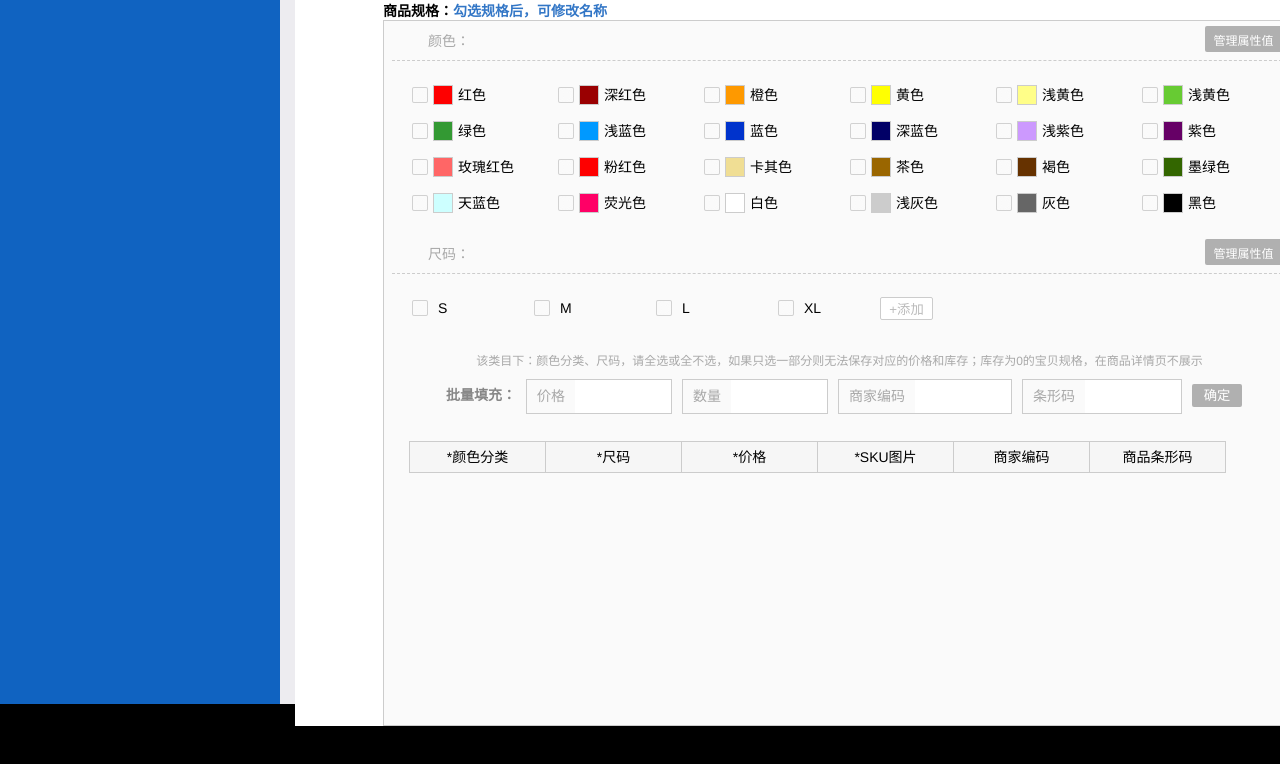
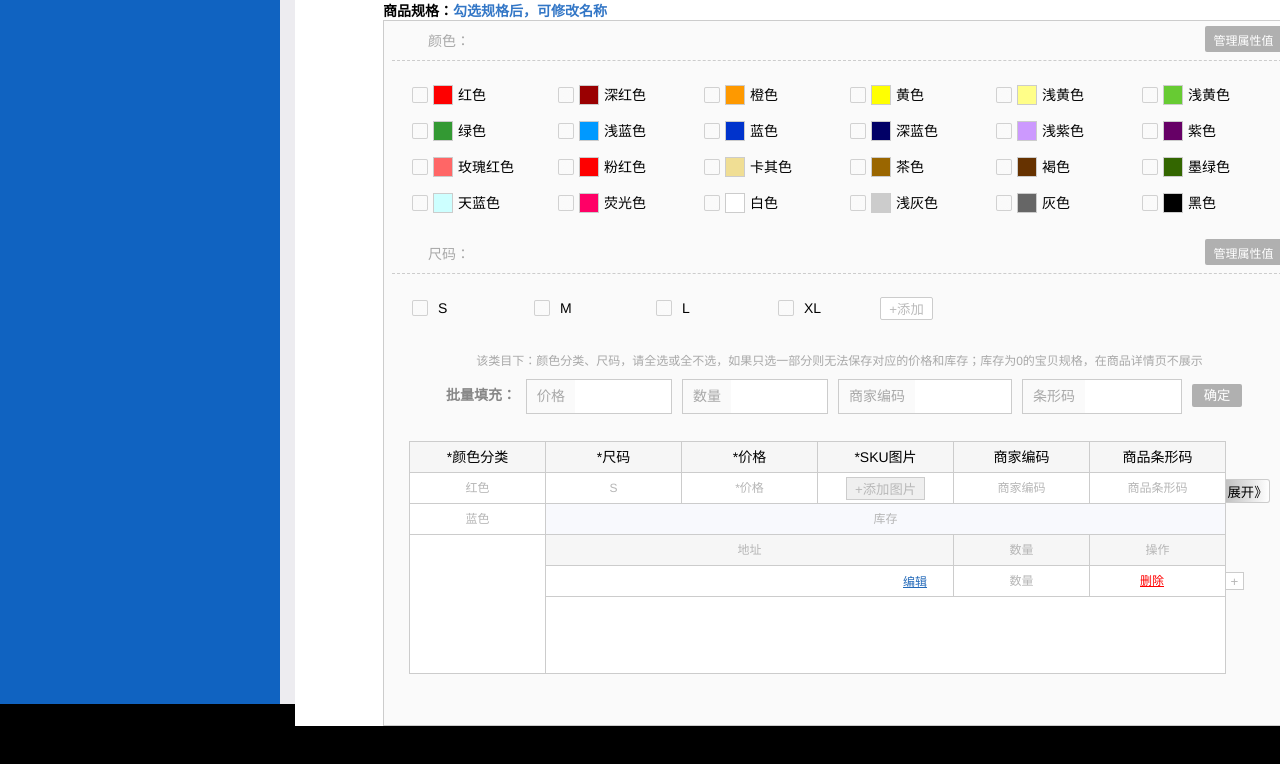
Before and after one commit to 13120314832/Shopping_mall, a Vue app: page / in a window 1280 px wide. Shown: the top 764 px of the page. Built offline with nearby package versions, Linux system fonts and the light colour scheme.

Commit message:
zhengli
整理一下

```diff
--- a/src/components/HelloWorld.vue
+++ b/src/components/HelloWorld.vue
@@ -20,7 +20,6 @@
                   <span>{{Bin_Color.Bin_Color_Color}}</span>
                 </li>
               </ul>
-
             </div>
             <!-- 尺码 size -->
             <div class="Bin_Size">
@@ -63,15 +62,11 @@
               </div>
               <!-- 具体内容 -->
               <!-- <CfnBody v-if="showcom"></CfnBody> -->
-
-              <div class="Bin_Cfn_Body"
-              id="Bin_Cfn_Body"
-              :is="CfnBody.component"
-              v-for="(CfnBody,index) in Cfn":key="index">
+              <div class="Bin_Cfn_Body" id="Bin_Cfn_Body">
                   <!-- 动态加载 content -->
                   <div class="Bin_Cfn_Body_Content">
                       <!-- 左侧 -->
-                      <div class="b_r b_b Bin_Cfn_Body_Content_Left">
+                      <div class="Bin_Cfn_Body_Content_Left">
                         <div class="">
                             <p>红色</p>
                         </div>
@@ -117,7 +112,6 @@
           </div>
       </div>
     </div>
-
   </div>
 </template>
 <script>
@@ -171,7 +165,6 @@ export default {
 </script>
 
 <style scoped>
-
 .hello{
   width: 1120px;
   height: 704px;
@@ -392,6 +385,8 @@ ul li span{
 .Bin_Cfn_Body_Content_Left{
   width: 135px;
   float: left;
+  border-right: 1px solid #cccccc;
+  border-bottom: 1px solid #cccccc;
   height: 200px;
 }
 .Bin_Cfn_Body_Content_Left div{
```
Lines whose indentation alone changed are shown as unchanged.
